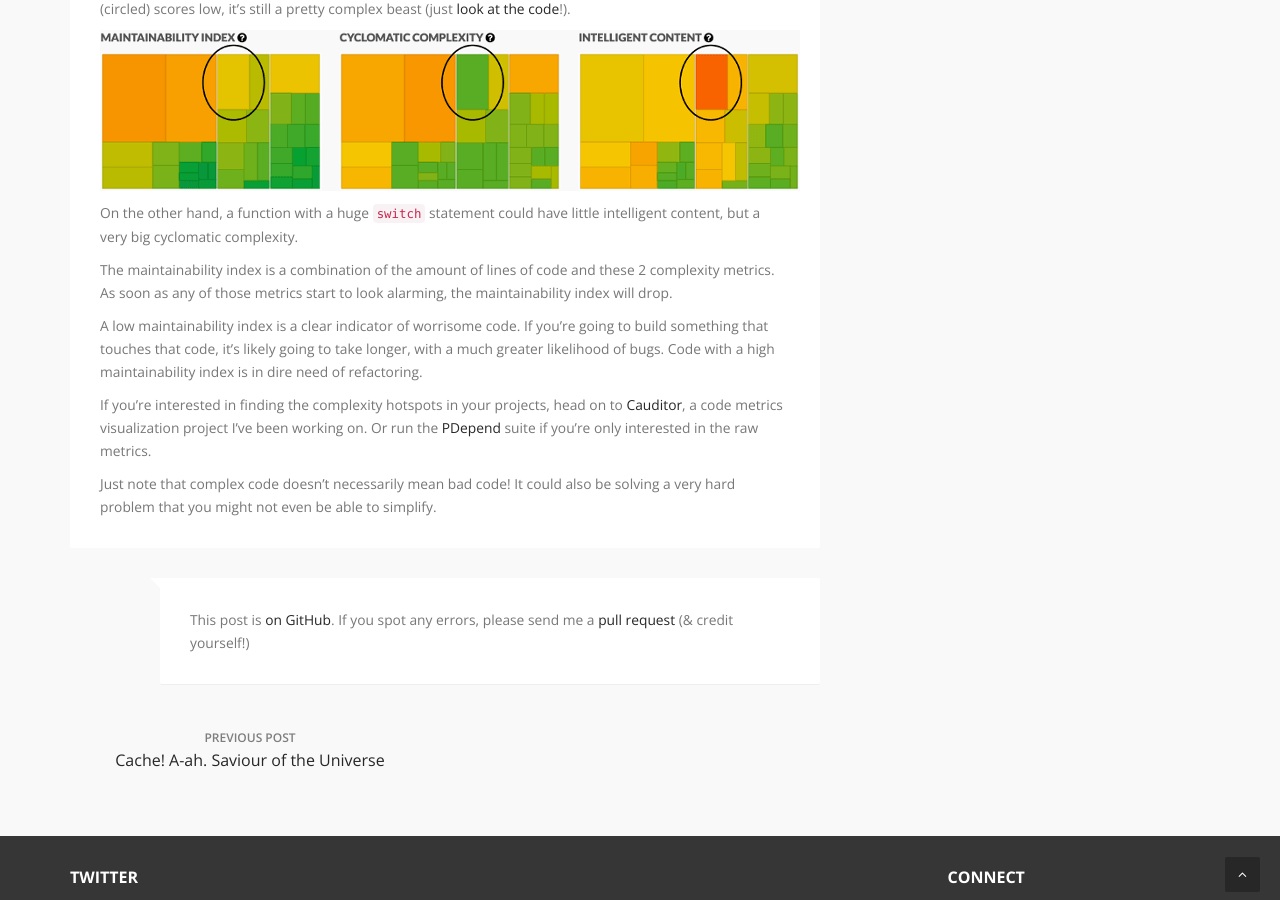
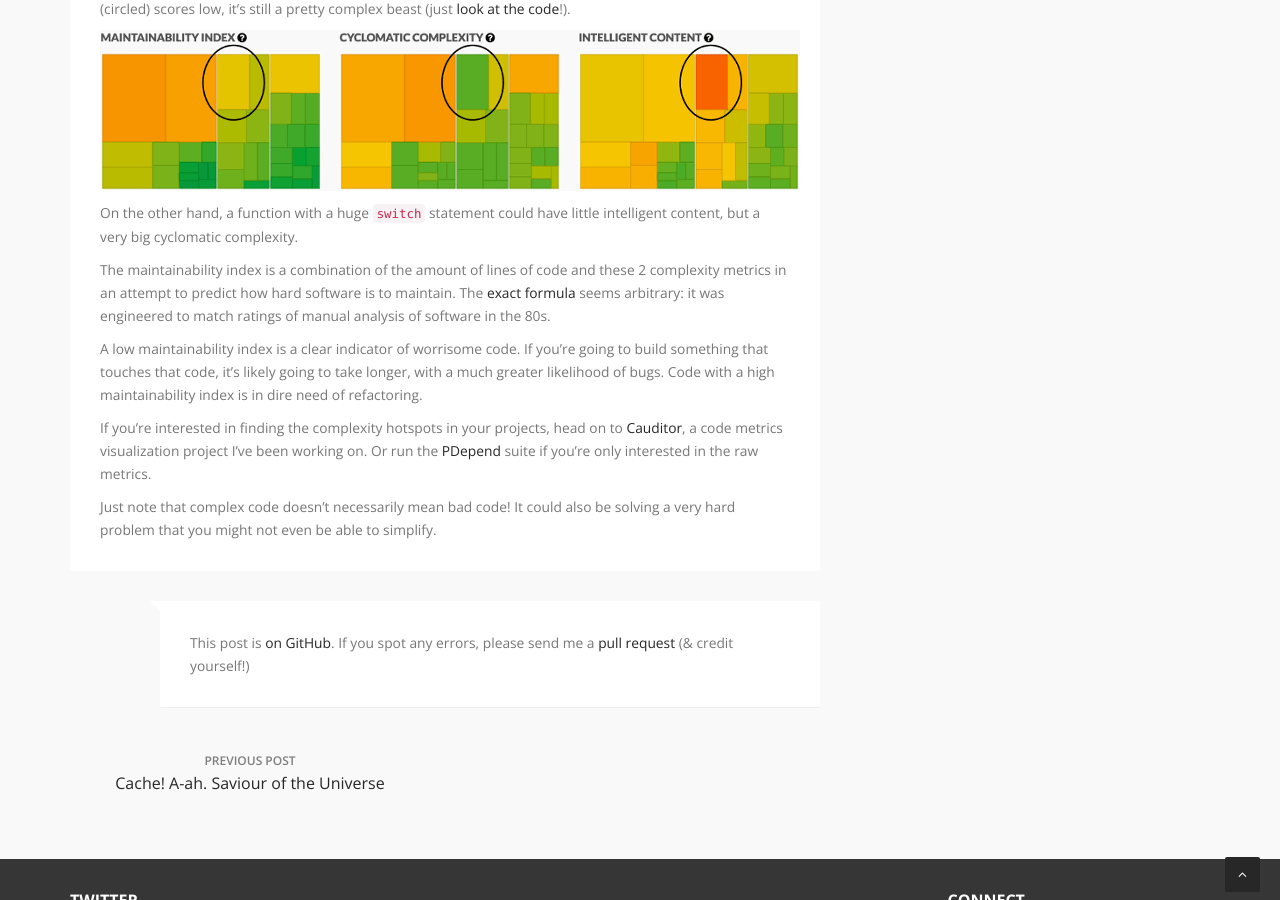
Before and after one commit to matthiasmullie/mullie.eu, a Jekyll site: the page built from _posts/2016-03-29-measuring-software-complexity.md, in a window 1280 px wide and 900 px high, scrolled down 2071 px. Built offline with Jekyll 4.4.1, drawn with Linux system fonts in a browser that asks for light colours.

Commit message:
Provide some history of MI

```diff
--- a/_posts/2016-03-29-measuring-software-complexity.md
+++ b/_posts/2016-03-29-measuring-software-complexity.md
@@ -108,8 +108,10 @@ On the other hand, a function with a huge `switch` statement could have little
 intelligent content, but a very big cyclomatic complexity.
 
 The maintainability index is a combination of the amount of lines of code and
-these 2 complexity metrics. As soon as any of those metrics start to look
-alarming, the maintainability index will drop.
+these 2 complexity metrics in an attempt to predict how hard software is to
+maintain. The [exact formula](https://www.cauditor.org/help/metrics#mi) seems
+arbitrary: it was engineered to match ratings of manual analysis of software in
+the 80s.
 
 A low maintainability index is a clear indicator of worrisome code. If you're
 going to build something that touches that code, it's likely going to take
```
